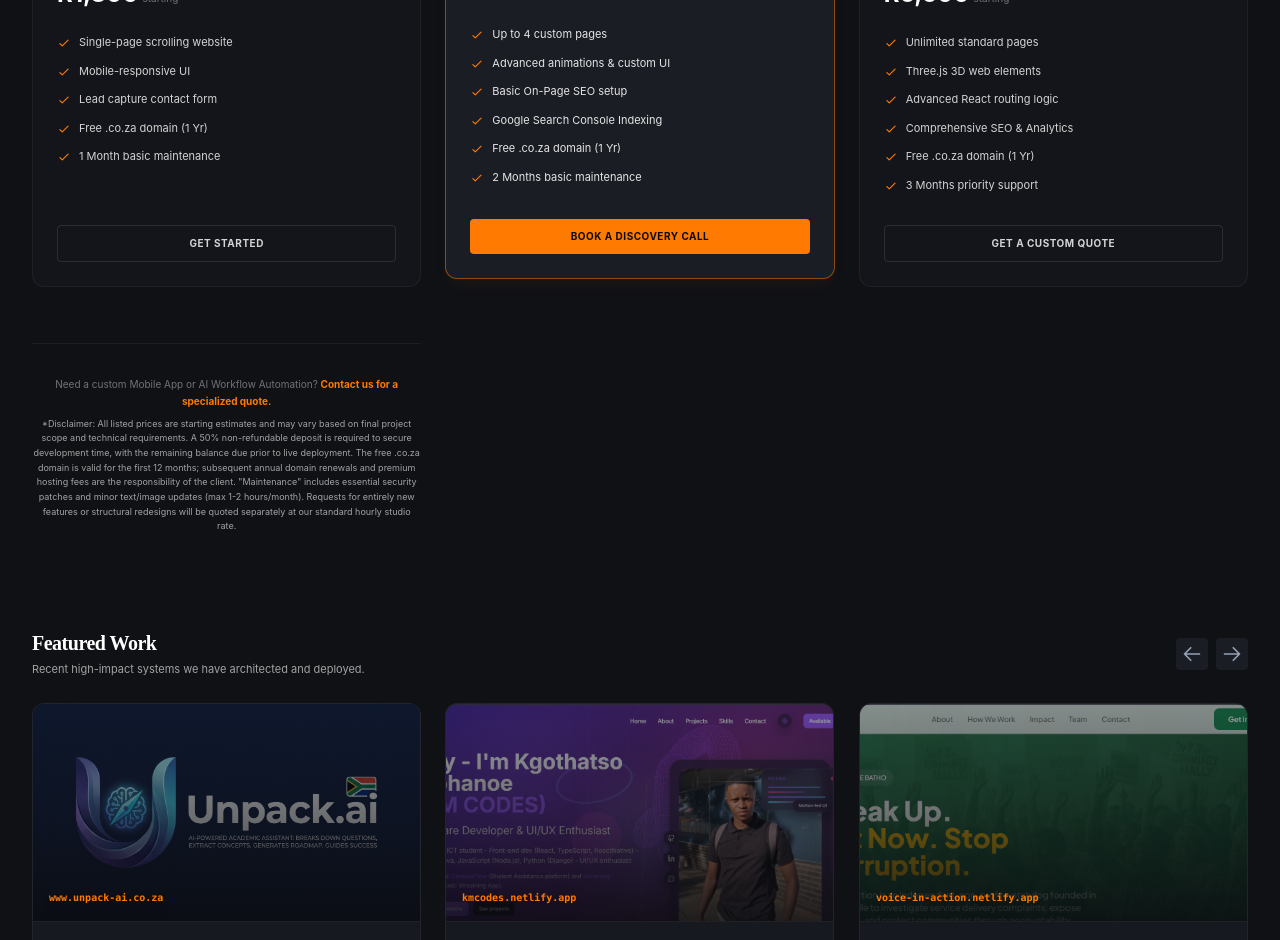
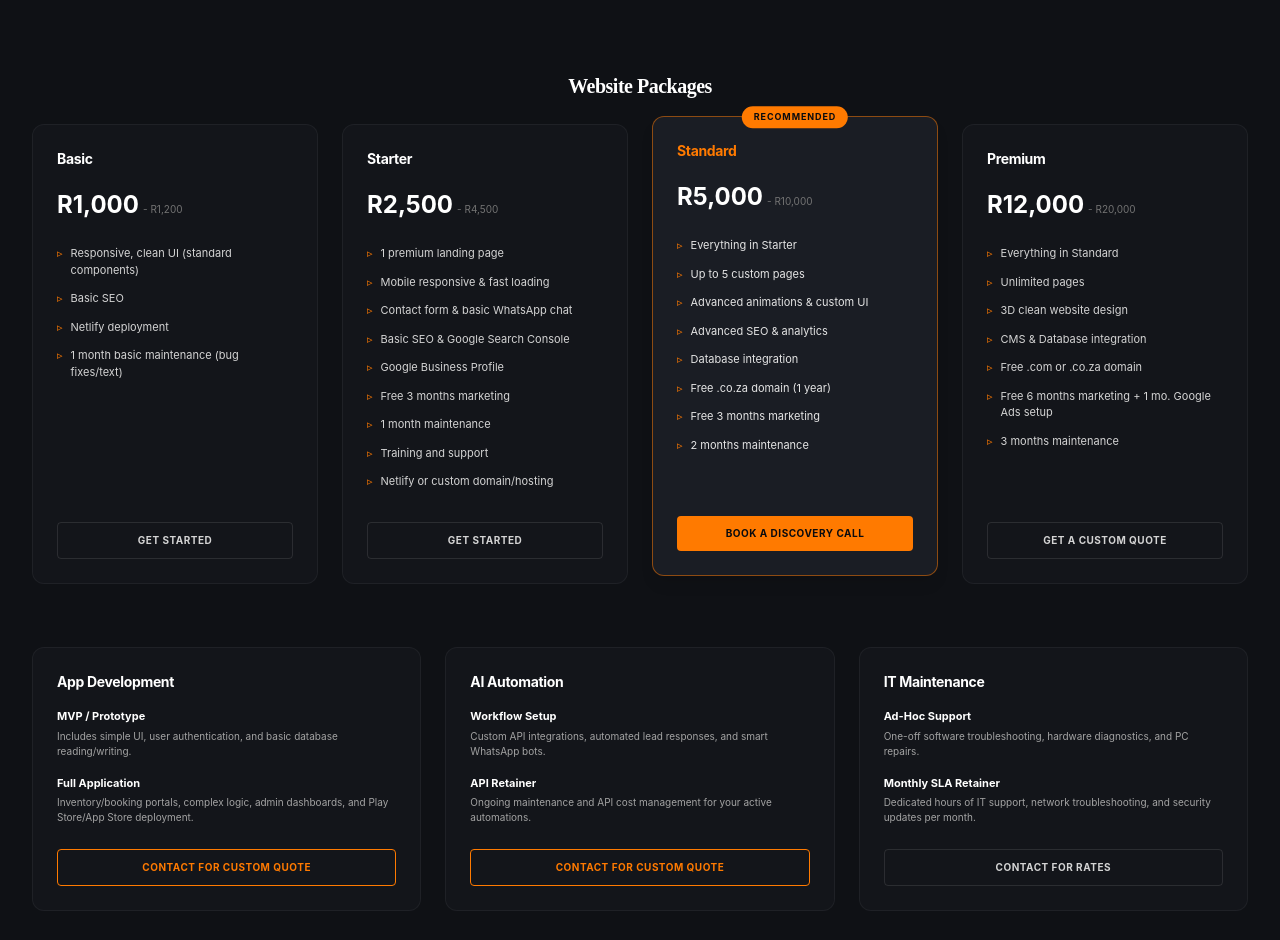
Before and after one commit to KM-CODES23/KnT-Dev, a React (Vite) app in the folder knt-dev/: page / in a window 1280 px wide. Shown: the part 1860-2800 px from the top of the page. Built offline with nearby package versions, Linux system fonts and the light colour scheme.

Commit message:
feat: update pricing section and add services offered to App component

```diff
--- a/knt-dev/src/App.tsx
+++ b/knt-dev/src/App.tsx
@@ -493,117 +493,178 @@ export default function App() {
         </div>
 
 {/* PRICING SECTION */}
-        <div id="pricing" className="space-y-6 pt-10">
-          <div className="flex flex-col space-y-1 observe-me fade-up">
-            <h2 className="text-xl font-bold tracking-tight text-white" style={{ fontFamily: 'Plus Jakarta Sans' }}>Investment Plans</h2>
-            <p className="text-[11px] text-neutral-400">Transparent, high-ROI digital architecture for local businesses and startups.</p>
+        {/* SERVICES OFFERED */}
+        <div id="services-list" className="pt-10 pb-6 observe-me fade-up">
+          <div className="flex flex-col items-center text-center mb-6">
+             <h2 className="text-xl font-bold tracking-tight text-white" style={{ fontFamily: 'Plus Jakarta Sans' }}>Our Services</h2>
+          </div>
+          <div className="flex flex-wrap justify-center gap-2 max-w-4xl mx-auto">
+            {['Business Websites', 'E-Commerce', 'Landing Pages', 'Portfolio Websites', 'Booking Websites', 'Website Redesign', 'Web Maintenance', 'SEO & Speed Optimization'].map((service, i) => (
+              <span key={i} className="px-3 py-1 bg-[#13151A] border border-white/10 rounded-full text-[11px] text-neutral-300">
+                {service}
+              </span>
+            ))}
+          </div>
+        </div>
+
+        {/* PRICING SECTION - WEBSITES */}
+        <div id="pricing" className="space-y-6 pt-4">
+          <div className="flex flex-col space-y-1 observe-me fade-up text-center">
+            <h2 className="text-xl font-bold tracking-tight text-white" style={{ fontFamily: 'Plus Jakarta Sans' }}>Website Packages</h2>
           </div>
 
+          <div className="grid grid-cols-1 md:grid-cols-2 xl:grid-cols-4 gap-6 observe-me fade-up">
 
-          <div className="grid grid-cols-1 md:grid-cols-3 gap-6 observe-me fade-up">
-
-            {/* Tier 1: Starter */}
-            <div className="flex flex-col p-6 bg-[#13151A] border border-white/5 rounded-xl hover:border-white/10 transition-colors relative group">
+            {/* Basic */}
+            <div className="flex flex-col p-6 bg-[#13151A] border border-white/5 rounded-xl hover:border-white/10 transition-colors">
               <div className="mb-4">
-                <h3 className="text-sm font-bold text-white mb-1">The Local Starter</h3>
-                <p className="text-[10px] text-neutral-500">Perfect for a legitimate online presence.</p>
+                <h3 className="text-sm font-bold text-white mb-1">Basic</h3>
               </div>
               <div className="mb-6">
-                <span className="text-2xl font-bold text-white">R1,800</span>
-                <span className="text-[10px] text-neutral-500 ml-1">starting</span>
+                <span className="text-2xl font-bold text-white">R1,000</span>
+                <span className="text-[10px] text-neutral-500 ml-1">- R1,200</span>
               </div>
               <ul className="space-y-3 mb-8 flex-1">
-                {[
-                  "Single-page scrolling website",
-                  "Mobile-responsive UI",
-                  "Lead capture contact form",
-                  "Free .co.za domain (1 Yr)",
-                  "1 Month basic maintenance"
-                ].map((feature, i) => (
+                {["Responsive, clean UI (standard components)", "Basic SEO", "Netlify deployment", "1 month basic maintenance (bug fixes/text)"].map((feature, i) => (
                   <li key={i} className="flex items-start text-[11px] text-neutral-300">
-                    <svg className="w-3.5 h-3.5 text-[#FF7A00] mr-2 mt-0.5 shrink-0" fill="none" viewBox="0 0 24 24" stroke="currentColor" strokeWidth={2}><path strokeLinecap="round" strokeLinejoin="round" d="M5 13l4 4L19 7" /></svg>
-                    {feature}
+                    <span className="text-[#FF7A00] mr-2">▹</span>{feature}
                   </li>
                 ))}
               </ul>
-              <a href="#contact" className="block text-center w-full py-2.5 rounded text-[10px] font-bold tracking-wider uppercase border border-white/10 text-neutral-300 hover:bg-white/5 transition-colors">
+              <a href="#contact" className="block text-center w-full py-2.5 rounded text-[10px] font-bold tracking-wider uppercase border border-white/10 text-neutral-300 hover:bg-white/5 transition-colors mt-auto">
                 Get Started
               </a>
             </div>
 
-            {/* Tier 2: Professional (Highlighted) */}
-            <div className="flex flex-col p-6 bg-[#1A1D24] border border-[#FF7A00]/50 rounded-xl relative transform md:-translate-y-2 shadow-lg shadow-[#FF7A00]/5">
-              <div className="absolute top-0 left-1/2 -translate-x-1/2 -translate-y-1/2 bg-[#FF7A00] text-[#0A0B0E] text-[9px] font-bold px-3 py-1 rounded-full uppercase tracking-widest">
-                Most Popular
-              </div>
+            {/* Starter */}
+            <div className="flex flex-col p-6 bg-[#13151A] border border-white/5 rounded-xl hover:border-white/10 transition-colors">
               <div className="mb-4">
-                <h3 className="text-sm font-bold text-[#FF7A00] mb-1">The Professional</h3>
-                <p className="text-[10px] text-neutral-400">For established retail and service businesses.</p>
+                <h3 className="text-sm font-bold text-white mb-1">Starter</h3>
               </div>
               <div className="mb-6">
-                <span className="text-2xl font-bold text-white">R3,500</span>
-                <span className="text-[10px] text-neutral-500 ml-1">starting</span>
+                <span className="text-2xl font-bold text-white">R2,500</span>
+                <span className="text-[10px] text-neutral-500 ml-1">- R4,500</span>
               </div>
               <ul className="space-y-3 mb-8 flex-1">
-                {[
-                  "Up to 4 custom pages",
-                  "Advanced animations & custom UI",
-                  "Basic On-Page SEO setup",
-                  "Google Search Console Indexing",
-                  "Free .co.za domain (1 Yr)",
-                  "2 Months basic maintenance"
-                ].map((feature, i) => (
-                  <li key={i} className="flex items-start text-[11px] text-neutral-200">
-                    <svg className="w-3.5 h-3.5 text-[#FF7A00] mr-2 mt-0.5 shrink-0" fill="none" viewBox="0 0 24 24" stroke="currentColor" strokeWidth={2}><path strokeLinecap="round" strokeLinejoin="round" d="M5 13l4 4L19 7" /></svg>
-                    {feature}
+                {["1 premium landing page", "Mobile responsive & fast loading", "Contact form & basic WhatsApp chat", "Basic SEO & Google Search Console", "Google Business Profile", "Free 3 months marketing", "1 month maintenance", "Training and support", "Netlify or custom domain/hosting"].map((feature, i) => (
+                  <li key={i} className="flex items-start text-[11px] text-neutral-300">
+                    <span className="text-[#FF7A00] mr-2">▹</span>{feature}
                   </li>
                 ))}
               </ul>
-              <a href="#contact" className="block text-center w-full py-2.5 rounded text-[10px] font-bold tracking-wider uppercase bg-[#FF7A00] text-[#0A0B0E] hover:bg-[#FF7A00]/90 transition-colors">
+              <a href="#contact" className="block text-center w-full py-2.5 rounded text-[10px] font-bold tracking-wider uppercase border border-white/10 text-neutral-300 hover:bg-white/5 transition-colors mt-auto">
+                Get Started
+              </a>
+            </div>
+
+            {/* Standard */}
+            <div className="flex flex-col p-6 bg-[#1A1D24] border border-[#FF7A00]/50 rounded-xl shadow-lg relative transform md:-translate-y-2">
+              <div className="absolute top-0 left-1/2 -translate-x-1/2 -translate-y-1/2 bg-[#FF7A00] text-[#0A0B0E] text-[9px] font-bold px-3 py-1 rounded-full uppercase tracking-widest">Recommended</div>
+              <div className="mb-4">
+                <h3 className="text-sm font-bold text-[#FF7A00] mb-1">Standard</h3>
+              </div>
+              <div className="mb-6">
+                <span className="text-2xl font-bold text-white">R5,000</span>
+                <span className="text-[10px] text-neutral-500 ml-1">- R10,000</span>
+              </div>
+              <ul className="space-y-3 mb-8 flex-1">
+                {["Everything in Starter", "Up to 5 custom pages", "Advanced animations & custom UI", "Advanced SEO & analytics", "Database integration", "Free .co.za domain (1 year)", "Free 3 months marketing", "2 months maintenance"].map((feature, i) => (
+                  <li key={i} className="flex items-start text-[11px] text-neutral-200">
+                    <span className="text-[#FF7A00] mr-2">▹</span>{feature}
+                  </li>
+                ))}
+              </ul>
+              <a href="#contact" className="block text-center w-full py-2.5 rounded text-[10px] font-bold tracking-wider uppercase bg-[#FF7A00] text-[#0A0B0E] hover:bg-[#FF7A00]/90 transition-colors mt-auto">
                 Book a Discovery Call
               </a>
             </div>
 
-            {/* Tier 3: Premium */}
-            <div className="flex flex-col p-6 bg-[#13151A] border border-white/5 rounded-xl hover:border-white/10 transition-colors relative group">
+            {/* Premium */}
+            <div className="flex flex-col p-6 bg-[#13151A] border border-white/5 rounded-xl hover:border-white/10 transition-colors">
               <div className="mb-4">
-                <h3 className="text-sm font-bold text-white mb-1">Premium 3D App</h3>
-                <p className="text-[10px] text-neutral-500">Complex architecture and immersive UI.</p>
+                <h3 className="text-sm font-bold text-white mb-1">Premium</h3>
               </div>
               <div className="mb-6">
-                <span className="text-2xl font-bold text-white">R6,500</span>
-                <span className="text-[10px] text-neutral-500 ml-1">starting</span>
+                <span className="text-2xl font-bold text-white">R12,000</span>
+                <span className="text-[10px] text-neutral-500 ml-1">- R20,000</span>
               </div>
               <ul className="space-y-3 mb-8 flex-1">
-                {[
-                  "Unlimited standard pages",
-                  "Three.js 3D web elements",
-                  "Advanced React routing logic",
-                  "Comprehensive SEO & Analytics",
-                  "Free .co.za domain (1 Yr)",
-                  "3 Months priority support"
-                ].map((feature, i) => (
+                {["Everything in Standard", "Unlimited pages", "3D clean website design", "CMS & Database integration", "Free .com or .co.za domain", "Free 6 months marketing + 1 mo. Google Ads setup", "3 months maintenance"].map((feature, i) => (
                   <li key={i} className="flex items-start text-[11px] text-neutral-300">
-                    <svg className="w-3.5 h-3.5 text-[#FF7A00] mr-2 mt-0.5 shrink-0" fill="none" viewBox="0 0 24 24" stroke="currentColor" strokeWidth={2}><path strokeLinecap="round" strokeLinejoin="round" d="M5 13l4 4L19 7" /></svg>
-                    {feature}
+                    <span className="text-[#FF7A00] mr-2">▹</span>{feature}
                   </li>
                 ))}
               </ul>
-              <a href="#contact" className="block text-center w-full py-2.5 rounded text-[10px] font-bold tracking-wider uppercase border border-white/10 text-neutral-300 hover:bg-white/5 transition-colors">
+              <a href="#contact" className="block text-center w-full py-2.5 rounded text-[10px] font-bold tracking-wider uppercase border border-white/10 text-neutral-300 hover:bg-white/5 transition-colors mt-auto">
                 Get a Custom Quote
               </a>
             </div>
+          </div>
+
+         {/* OTHER SERVICES (APP, AI, MAINTENANCE) */}
+          <div className="grid grid-cols-1 md:grid-cols-3 gap-6 pt-10 observe-me fade-up">
+
+            {/* App Development */}
+            <div className="p-6 bg-[#13151A] border border-white/5 rounded-xl flex flex-col hover:border-white/10 transition-colors">
+              <h3 className="text-sm font-bold text-white mb-4">App Development</h3>
+              <div className="space-y-4 flex-1">
+                <div>
+                  <div className="text-[11px] font-bold text-white mb-1">MVP / Prototype</div>
+                  <div className="text-[10px] text-neutral-400">Includes simple UI, user authentication, and basic database reading/writing.</div>
+                </div>
+                <div>
+                  <div className="text-[11px] font-bold text-white mb-1">Full Application</div>
+                  <div className="text-[10px] text-neutral-400">Inventory/booking portals, complex logic, admin dashboards, and Play Store/App Store deployment.</div>
+                </div>
+              </div>
+              <a href="#contact" className="mt-6 block text-center w-full py-2.5 rounded text-[10px] font-bold tracking-wider uppercase border border-[#FF7A00] text-[#FF7A00] hover:bg-[#FF7A00] hover:text-[#0A0B0E] transition-colors">
+                Contact for Custom Quote
+              </a>
+            </div>
+
+            {/* AI Automation */}
+            <div className="p-6 bg-[#13151A] border border-white/5 rounded-xl flex flex-col hover:border-white/10 transition-colors">
+              <h3 className="text-sm font-bold text-white mb-4">AI Automation</h3>
+              <div className="space-y-4 flex-1">
+                <div>
+                  <div className="text-[11px] font-bold text-white mb-1">Workflow Setup</div>
+                  <div className="text-[10px] text-neutral-400">Custom API integrations, automated lead responses, and smart WhatsApp bots.</div>
+                </div>
+                <div>
+                  <div className="text-[11px] font-bold text-white mb-1">API Retainer</div>
+                  <div className="text-[10px] text-neutral-400">Ongoing maintenance and API cost management for your active automations.</div>
+                </div>
+              </div>
+              <a href="#contact" className="mt-6 block text-center w-full py-2.5 rounded text-[10px] font-bold tracking-wider uppercase border border-[#FF7A00] text-[#FF7A00] hover:bg-[#FF7A00] hover:text-[#0A0B0E] transition-colors">
+                Contact for Custom Quote
+              </a>
+            </div>
+
+            {/* Software & Hardware Maintenance */}
+            <div className="p-6 bg-[#13151A] border border-white/5 rounded-xl flex flex-col hover:border-white/10 transition-colors">
+              <h3 className="text-sm font-bold text-white mb-4">IT Maintenance</h3>
+              <div className="space-y-4 flex-1">
+                <div>
+                  <div className="text-[11px] font-bold text-white mb-1">Ad-Hoc Support</div>
+                  <div className="text-[10px] text-neutral-400">One-off software troubleshooting, hardware diagnostics, and PC repairs.</div>
+                </div>
+                <div>
+                  <div className="text-[11px] font-bold text-white mb-1">Monthly SLA Retainer</div>
+                  <div className="text-[10px] text-neutral-400">Dedicated hours of IT support, network troubleshooting, and security updates per month.</div>
+                </div>
+              </div>
+              <a href="#contact" className="mt-6 block text-center w-full py-2.5 rounded text-[10px] font-bold tracking-wider uppercase border border-white/10 text-neutral-300 hover:bg-white/5 transition-colors">
+                Contact for Rates
+              </a>
+            </div>
 {/* PRICING DISCLAIMER */}
-          <div className="max-w-3xl mx-auto text-center pt-8 space-y-2 border-t border-white/5 mt-8">
-            <p className="text-[10px] text-neutral-500">
-              Need a custom Mobile App or AI Workflow Automation? <a href="#contact" className="text-[#FF7A00] hover:underline font-bold">Contact us for a specialized quote.</a>
-            </p>
-            <p className="text-[9px] text-neutral-400 leading-relaxed max-w-2xl mx-auto">
-              *Disclaimer: All listed prices are starting estimates and may vary based on final project scope and technical requirements. A 50% non-refundable deposit is required to secure development time, with the remaining balance due prior to live deployment. The free .co.za domain is valid for the first 12 months; subsequent annual domain renewals and premium hosting fees are the responsibility of the client. "Maintenance" includes essential security patches and minor text/image updates (max 1-2 hours/month). Requests for entirely new features or structural redesigns will be quoted separately at our standard hourly studio rate.
+          <div className="max-w-4xl mx-auto text-center pt-10 space-y-2 border-t border-white/5 mt-8">
+            <h4 className="text-[10px] font-bold text-white uppercase tracking-wider">Website Pricing Disclaimer & Variance Notice</h4>
+            <p className="text-[9px] text-neutral-400 leading-relaxed mx-auto text-justify">
+              The web development packages and price ranges listed above serve as baseline estimations for standard business requirements and do not constitute a final binding financial offer. Website development costs in South Africa vary significantly based on unique business needs, including custom feature requests, the total number of landing pages, third-party software integrations (such as booking engines or real-time CRM syncing), advanced e-commerce logic, and copy asset readiness. Please contact us directly for a comprehensive project assessment and an official, itemised quotation tailored to your exact scope.
             </p>
           </div>
           </div>
-
 
         </div>
 
```
